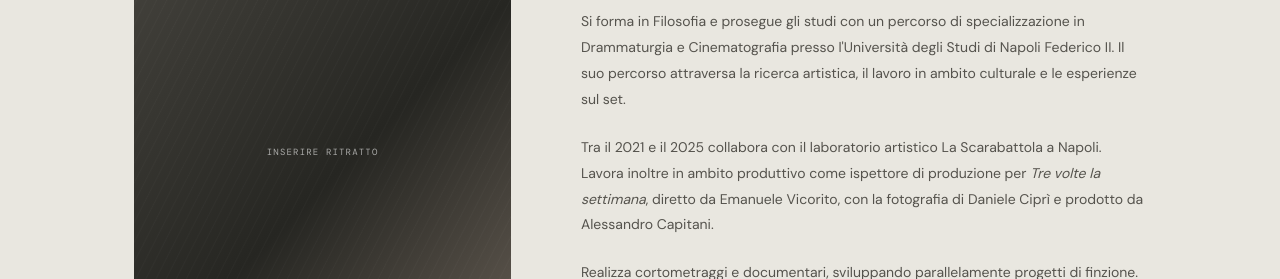
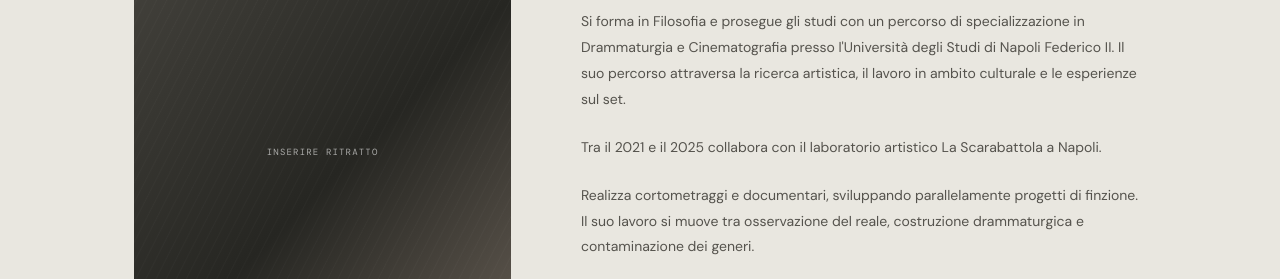
Before and after one commit to byfrancesconiglio/francesco-niglio.github.io, a plain HTML site: page bio.html in a window 1280 px wide. Shown: the part 499-778 px from the top of the page. Drawn offline with nearby package versions, Linux system fonts and the light colour scheme; a web font is replaced by a local one.

Commit message:
Update bio.html

```diff
--- a/bio.html
+++ b/bio.html
@@ -5,7 +5,7 @@
 <header class="site-header"><a class="wordmark" href="index.html">FRANCESCO NIGLIO<span>REGIA / SCENEGGIATURA</span></a><button class="menu-toggle" aria-label="Apri menu" aria-expanded="false">MENU <i></i></button><nav class="main-nav"><a href="index.html">Home</a><a href="film.html">Film</a><a href="progetti.html">Progetti</a><a class="active" href="bio.html">Biografia</a><a href="contatti.html">Contatti</a></nav></header>
 <main class="inner-page bio-page">
   <div class="page-top"><p class="eyebrow">04 — PROFILO</p><h1>Biografia<span class="period">.</span></h1></div>
-  <div class="bio-layout"><div class="bio-photo image-placeholder"><span>INSERIRE RITRATTO</span></div><div class="bio-text"><p class="bio-lead">Francesco Niglio è un regista e sceneggiatore.</p><p>Si forma in Filosofia e prosegue gli studi con un percorso di specializzazione in Drammaturgia e Cinematografia presso l'Università degli Studi di Napoli Federico II. Il suo percorso attraversa la ricerca artistica, il lavoro in ambito culturale e le esperienze sul set.</p><p>Tra il 2021 e il 2025 collabora con il laboratorio artistico La Scarabattola a Napoli. Lavora inoltre in ambito produttivo come ispettore di produzione per <em>Tre volte la settimana</em>, diretto da Emanuele Vicorito, con la fotografia di Daniele Ciprì e prodotto da Alessandro Capitani.</p><p>Realizza cortometraggi e documentari, sviluppando parallelamente progetti di finzione. Il suo lavoro si muove tra osservazione del reale, costruzione drammaturgica e contaminazione dei generi.</p><p class="asset-note">Questa è una prima bozza biografica: prima della pubblicazione andranno verificati titoli ufficiali dei corsi, crediti, date e formulazioni professionali.</p></div></div>
+  <div class="bio-layout"><div class="bio-photo image-placeholder"><span>INSERIRE RITRATTO</span></div><div class="bio-text"><p class="bio-lead">Francesco Niglio è un regista e sceneggiatore.</p><p>Si forma in Filosofia e prosegue gli studi con un percorso di specializzazione in Drammaturgia e Cinematografia presso l'Università degli Studi di Napoli Federico II. Il suo percorso attraversa la ricerca artistica, il lavoro in ambito culturale e le esperienze sul set.</p><p>Tra il 2021 e il 2025 collabora con il laboratorio artistico La Scarabattola a Napoli.  <em></em></p><p>Realizza cortometraggi e documentari, sviluppando parallelamente progetti di finzione. Il suo lavoro si muove tra osservazione del reale, costruzione drammaturgica e contaminazione dei generi.</p><p class="asset-note">.</p></div></div>
 </main>
 <footer class="site-footer"><a class="wordmark" href="index.html">FRANCESCO NIGLIO<span>REGIA / SCENEGGIATURA</span></a><span>© <span data-year></span> — Tutti i diritti riservati</span><a href="contatti.html">Contatti ↗</a></footer>
 </body></html>
```
